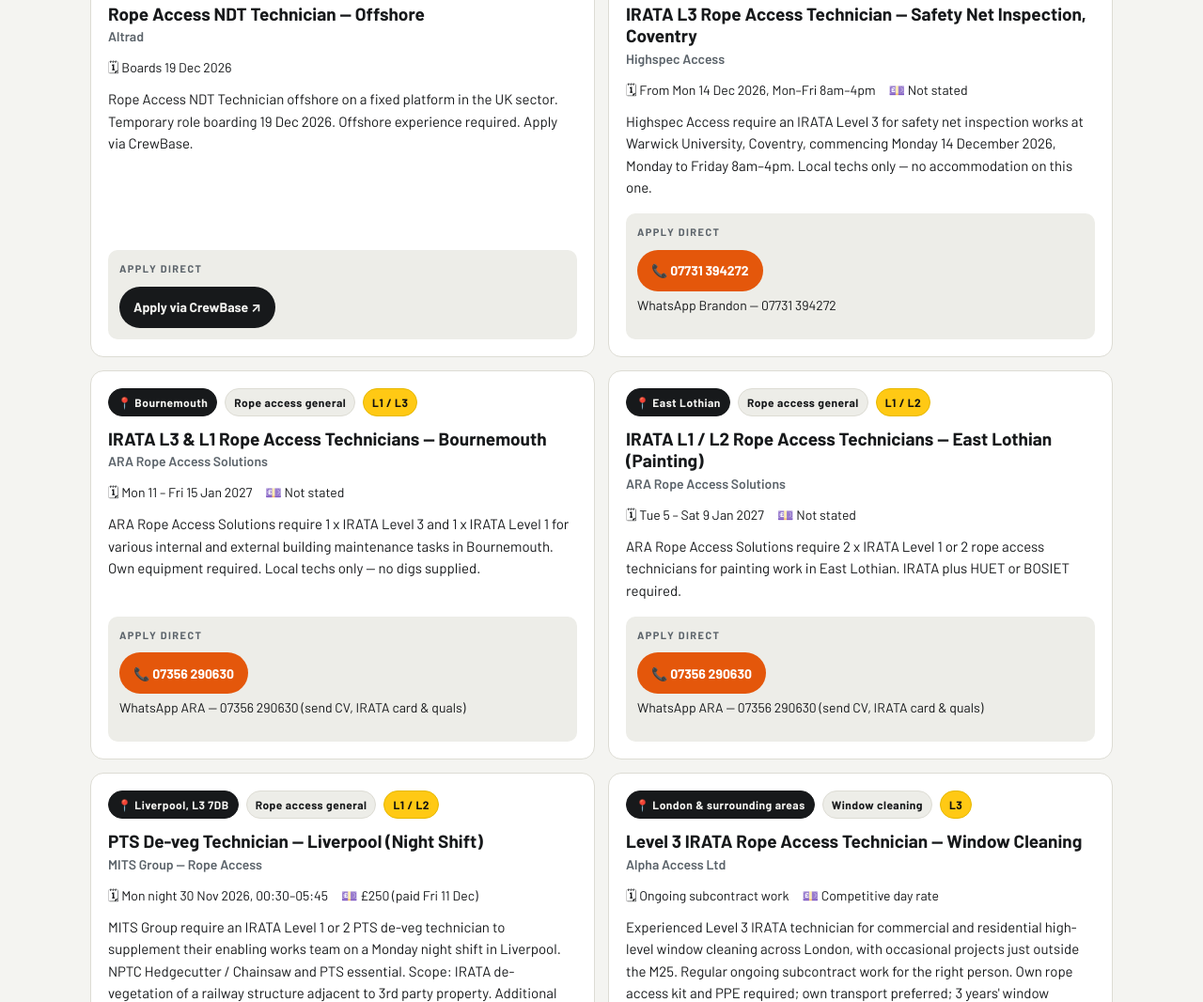
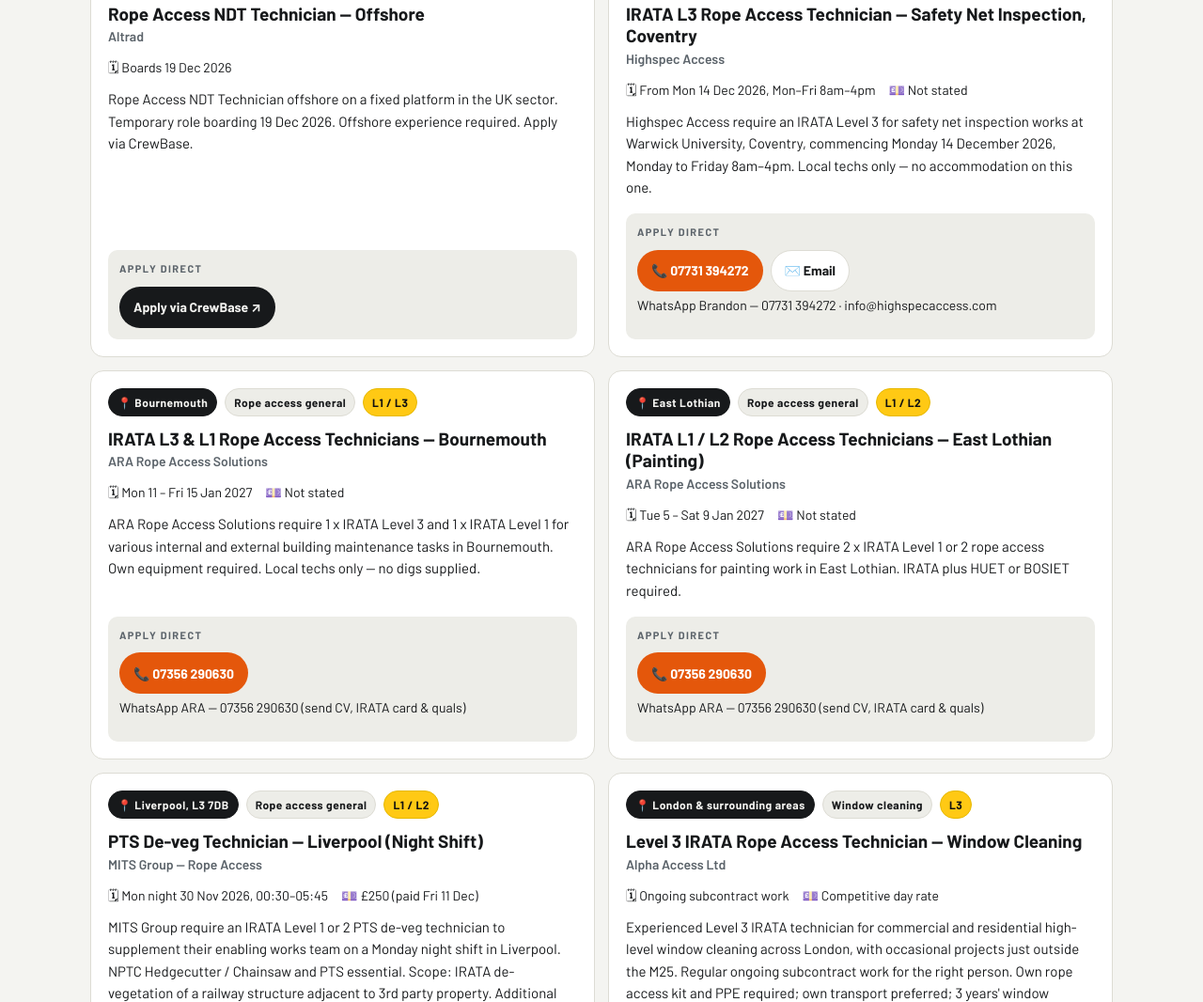
Before and after one commit to richardropes1/Rope-access-jobs-board, a plain HTML site: page index.html in a window 1280 px wide. Shown: the part 705-1771 px from the top of the page at 94% size. Drawn offline with nearby package versions, Linux system fonts and the light colour scheme; a web font is replaced by a local one.

Commit message:
Add Highspec Access email info@highspecaccess.com to Warwick card (71 jobs)

```diff
--- a/index.html
+++ b/index.html
@@ -197,7 +197,7 @@ button,select,input{min-height:44px}
       <h3>IRATA L3 Rope Access Technician — Safety Net Inspection, Coventry</h3><p class="company">Highspec Access</p>
       <div class="meta"><div>🗓 From Mon 14 Dec 2026, Mon–Fri 8am–4pm</div><div>💷 Not stated</div></div>
       <p class="desc">Highspec Access require an IRATA Level 3 for safety net inspection works at Warwick University, Coventry, commencing Monday 14 December 2026, Monday to Friday 8am–4pm. Local techs only — no accommodation on this one.</p>
-      <div class="apply"><p class="apply-label">Apply direct</p><div class="apply-actions"><a class="btn btn-call" href="tel:+447731394272">📞 07731 394272</a></div><p class="contact-line">WhatsApp Brandon — 07731 394272</p></div>
+      <div class="apply"><p class="apply-label">Apply direct</p><div class="apply-actions"><a class="btn btn-call" href="tel:+447731394272">📞 07731 394272</a><a class="btn btn-mail" href="mailto:info@highspecaccess.com">✉️ Email</a></div><p class="contact-line">WhatsApp Brandon — 07731 394272 · info@highspecaccess.com</p></div>
     </article>
 
     <!-- new -->
```
